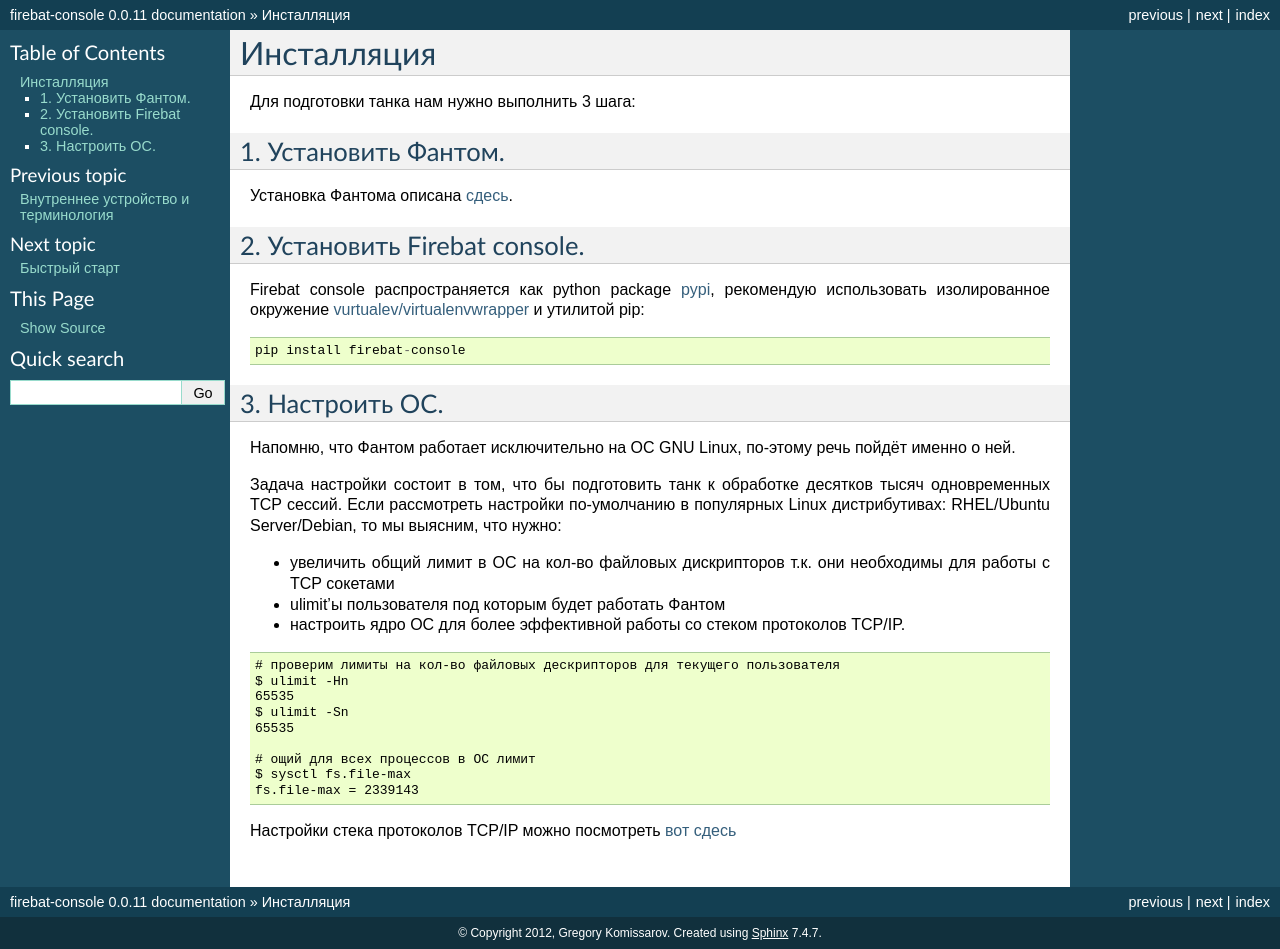
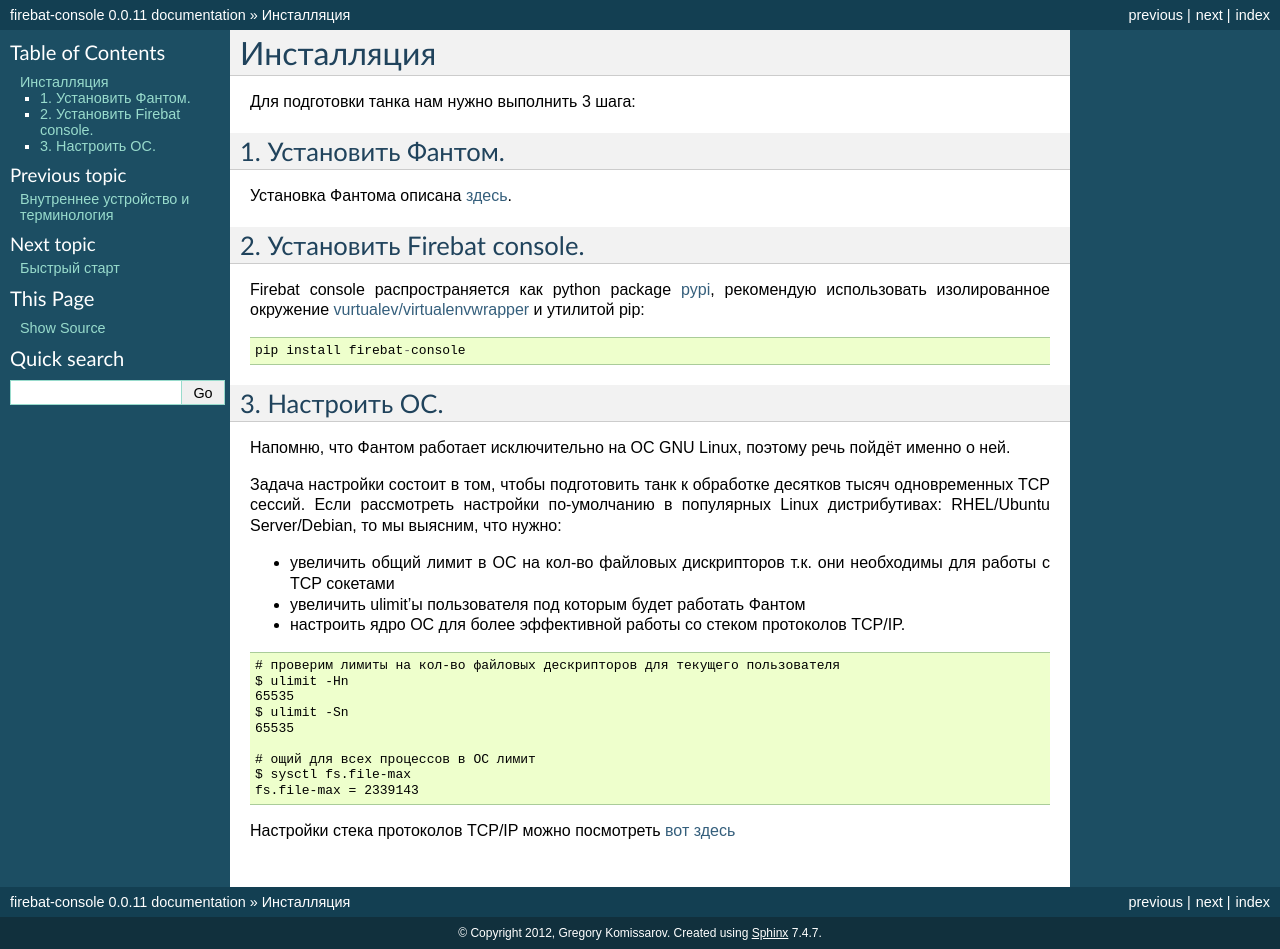
Before and after one commit to greggyNapalm/firebat-console, a Sphinx documentation site: the page built from docs/installation.rst, in a window 1280 px wide. Built offline with Sphinx 7.4.7, drawn with Linux system fonts in a browser that asks for light colours.

Commit message:
Update docs/installation.rst

```diff
--- a/docs/installation.rst
+++ b/docs/installation.rst
@@ -6,7 +6,7 @@
 
 1. Установить Фантом.
 ---------------------
-Установка Фантома описана `сдесь <http://phantom-doc-ru.readthedocs.org/en/latest/installation.html>`_.
+Установка Фантома описана `здесь <http://phantom-doc-ru.readthedocs.org/en/latest/installation.html>`_.
 
 2. Установить Firebat console.
 ------------------------------
@@ -18,13 +18,13 @@
 
 3. Настроить ОС.
 ----------------
-Напомню, что Фантом работает исключительно на ОС GNU Linux, по-этому речь пойдёт именно о ней.
+Напомню, что Фантом работает исключительно на ОС GNU Linux, поэтому речь пойдёт именно о ней.
 
-Задача настройки состоит в том, что бы подготовить танк к обработке десятков тысяч одновременных TCP сессий.
+Задача настройки состоит в том, чтобы подготовить танк к обработке десятков тысяч одновременных TCP сессий.
 Если рассмотреть настройки по-умолчанию в популярных Linux дистрибутивах: RHEL/Ubuntu Server/Debian, то мы выясним, что нужно:
 
 * увеличить общий лимит в ОС на кол-во файловых дискрипторов т.к. они необходимы для работы с TCP сокетами
-* ulimit'ы пользователя под которым будет работать Фантом
+* увеличить ulimit'ы пользователя под которым будет работать Фантом
 * настроить ядро ОС для более эффективной работы со стеком протоколов TCP/IP.
 
 .. TODO: расписать более подробно
@@ -43,4 +43,4 @@
     fs.file-max = 2339143
 
 
-Настройки стека протоколов TCP/IP можно посмотреть `вот сдесь <https://gist.github.com/2282242>`_
+Настройки стека протоколов TCP/IP можно посмотреть `вот здесь <https://gist.github.com/2282242>`_
```
